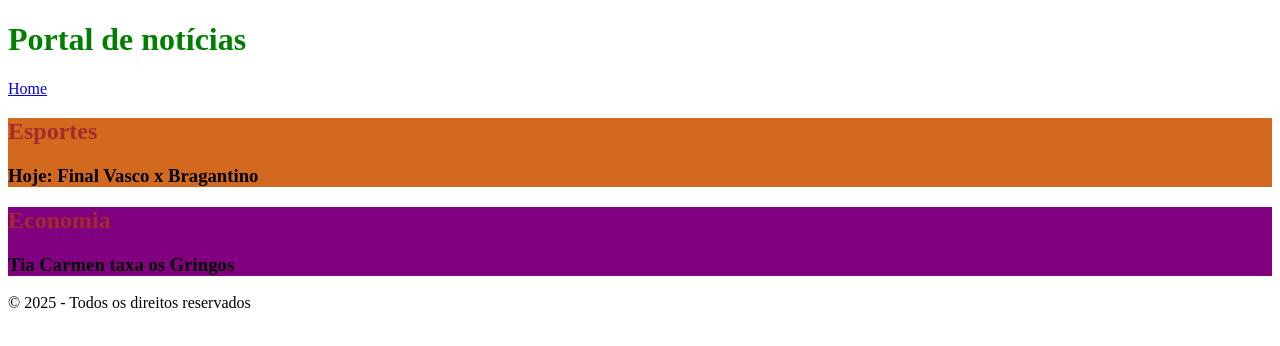
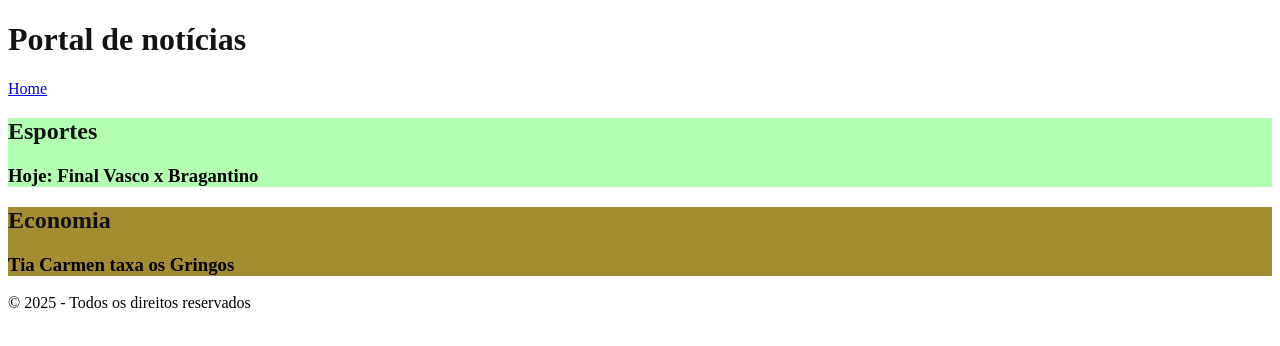
Before and after one commit to AthosCLopes/102_Frontend, a plain HTML site: page portalNoticias/index.html in a window 1280 px wide. Drawn offline with Linux system fonts and the light colour scheme.

Commit message:
Update 3

```diff
--- a/portalNoticias/style.css
+++ b/portalNoticias/style.css
@@ -1,15 +1,15 @@
 h1 {
-    color: green;
+    color: #121212;
 }
 
 h2 {
-    color: brown;
+    color: #121212;
 }
 
 #economy {
-    background-color: purple;
+    background-color: #A38C32;
 }
 
 #sports {
-    background-color: chocolate;
+    background-color: rgba(0, 255, 0, 0.3);
 }
```
